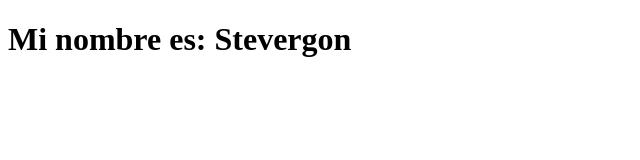
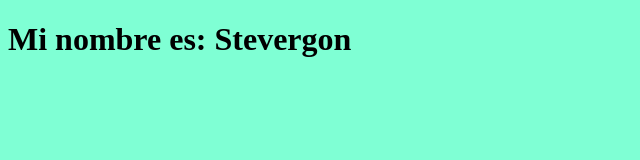
Before and after one commit to Kevin-cito/escencial_HTML_y_CSS, a plain HTML site: page index.html in a window 1280 px wide. Shown: the whole page, without its empty margins (0-640 px from the left). Drawn offline with Linux system fonts and the light colour scheme.

Commit message:
coloooooooorrr de fondo :v

```diff
--- a/css/main.css
+++ b/css/main.css
@@ -1 +1,3 @@
-main.css
+body {
+  background-color: aquamarine;
+}
```
